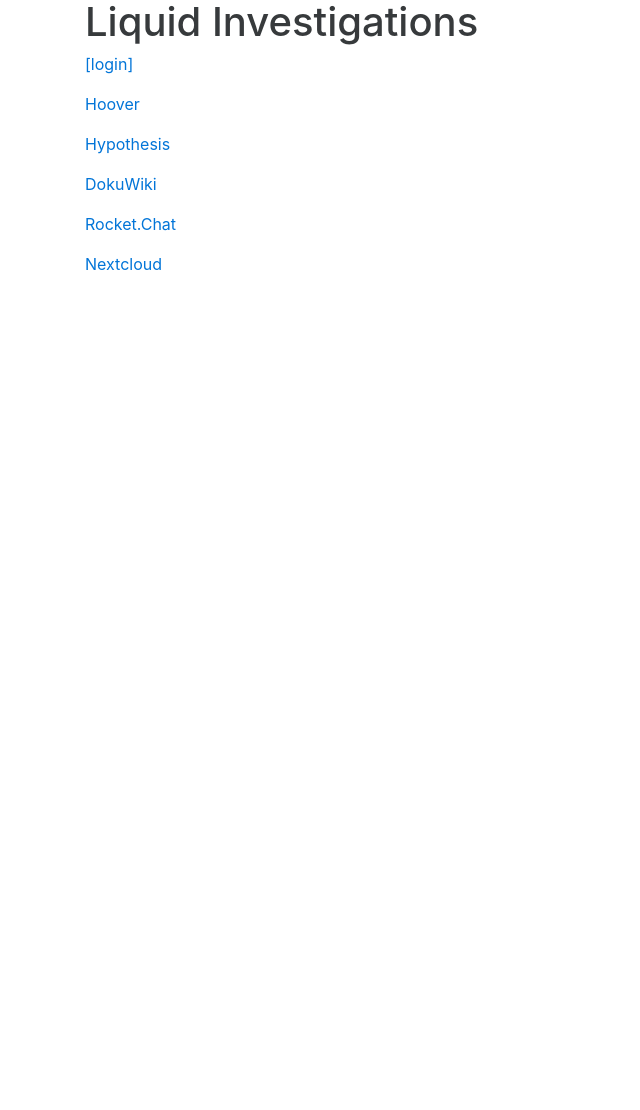
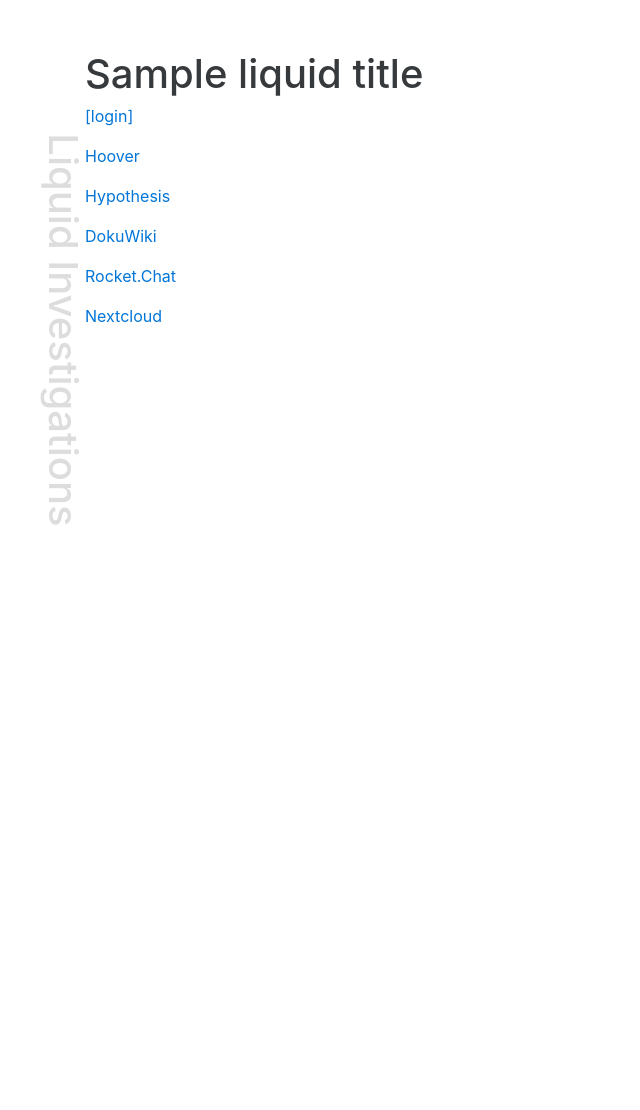
Before and after one commit to liquidinvestigations/core, a Django app: template liquidcore/home/templates/homepage.html in a window 1280 px wide. Shown: the whole page, without its empty margins (0-640 px from the left). Before the commit the page ends 270 px from the top, so only its background shows below. Run offline with Django 3.2, Linux system fonts and the light colour scheme; the template is opened without the code that fills it: most values are stand-ins (such as "Sample title", 1, 10 or a date in 2020); some libraries are stand-ins or nearby versions.

Commit message:
Title (#49)
* Display the user-set title

* downwards march

```diff
--- a/liquidcore/home/templates/base.html
+++ b/liquidcore/home/templates/base.html
@@ -1,6 +1,6 @@
 <!doctype html>
 <meta charset="utf-8">
-<title>Liquid Investigations</title>
+<title>{{ liquid_title }} - Liquid Investigations</title>
 {% load static %}
 <link rel="stylesheet" href="{% static "search/bootstrap.css" %}">
 {% block headstyles %}{% endblock %}
--- a/liquidcore/home/templates/homepage.html
+++ b/liquidcore/home/templates/homepage.html
@@ -1,7 +1,8 @@
 {% extends "base.html" %}
 
 {% block content %}
-<h1>Liquid Investigations</h1>
+<h1 class="shady">Liquid Investigations</h1>
+<h1>{{ liquid_title }}</h1>
 
 <p>
   {% if request.user.is_authenticated %}
@@ -46,3 +47,13 @@
 {% endif %}
 
 {% endblock %}
+{% block headstyles %}
+<style>
+.shady {
+  transform: rotate(90deg);
+  transform-origin: top left;
+  color: #ddd;
+  padding-left: 100pt;
+}
+</style>
+{% endblock %}
--- a/liquidcore/home/views.py
+++ b/liquidcore/home/views.py
@@ -5,6 +5,7 @@
 
 def homepage(request):
     return render(request, 'homepage.html', {
+        'liquid_title': settings.LIQUID_TITLE,
         'hypothesis_app_url': settings.HYPOTHESIS_APP_URL,
         'hoover_app_url': settings.HOOVER_APP_URL,
         'dokuwiki_app_url': settings.DOKUWIKI_APP_URL,
--- a/liquidcore/site/settings.py
+++ b/liquidcore/site/settings.py
@@ -12,6 +12,7 @@
 SECRET_KEY = os.environ.get('SECRET_KEY')
 liquid_http_protocol = os.environ.get('LIQUID_HTTP_PROTOCOL', 'http')
 LIQUID_DOMAIN = os.environ['LIQUID_DOMAIN']
+LIQUID_TITLE = os.environ['LIQUID_TITLE']
 service_address = os.environ.get('SERVICE_ADDRESS')
 LIQUID_2FA = bool_env(os.environ.get('LIQUID_2FA'))
 
--- a/testsuite/settings.py
+++ b/testsuite/settings.py
@@ -1,5 +1,6 @@
 import os
 os.environ['LIQUID_DOMAIN'] = 'liquid.example.org'
+os.environ['LIQUID_TITLE'] = 'Liquid Example Org'
 os.environ['SECRET_KEY'] = 'sheap'
 os.environ['LIQUID_2FA'] = 'true'
 
```
